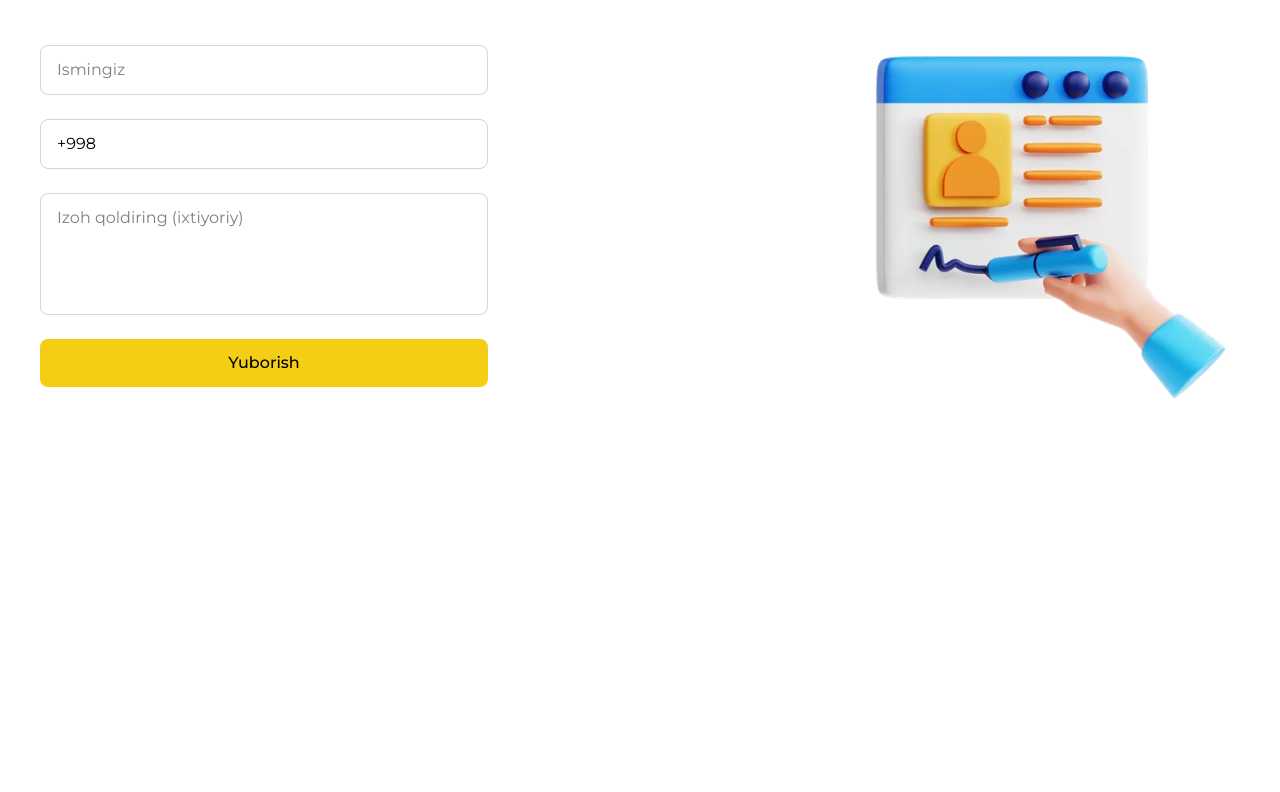
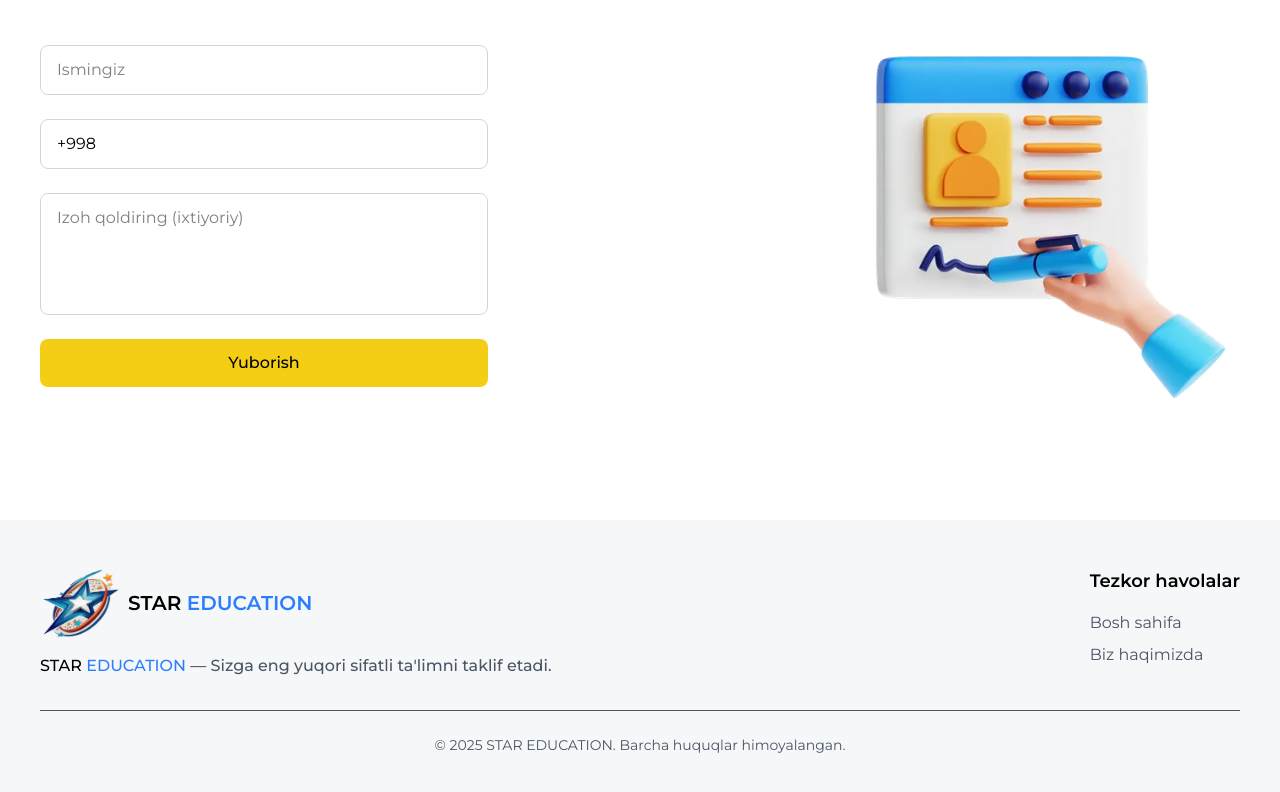
Before and after one commit to 1zzat1lla-Fayzullayev/star_education, a React (Vite) app: page / in a window 1280 px wide. Shown: the part 874-1666 px from the top of the page. Before the commit the page ends 1330 px from the top, so only its background shows below. Built offline with nearby package versions, Linux system fonts and the light colour scheme.

Commit message:
add footer

```diff
--- /dev/null
+++ b/src/components/footer.jsx
@@ -0,0 +1,65 @@
+import React from "react";
+import Wrapper from "../layout/wrapper";
+
+function Footer() {
+  return (
+    <div className="bg-[#F5F7F8] py-12 mt-16 px-[20px] xl:px-0">
+      <Wrapper>
+        <div className="flex md:items-start flex-col md:flex-row justify-between gap-8 px-4 md:px-0">
+          <div className="flex flex-col items-center md:items-start text-center md:text-left gap-4">
+            <div className="flex items-center gap-2">
+              <img
+                src="/logo.png"
+                className="w-[60px] md:w-[80px]"
+                alt="Star Education Logo"
+              />
+              <h2 className="text-[20px] uppercase font-semibold sm:hidden md:block">
+                <span className="text-black">star</span>{" "}
+                <span className="text-blue-500">education</span>
+              </h2>
+            </div>
+            <p className="text-[16px] font-medium text-gray-600">
+              <span className="text-black uppercase">Star</span>{" "}
+              <span className="text-blue-500 uppercase">Education</span> — Sizga
+              eng yuqori sifatli ta'limni taklif etadi.
+            </p>
+          </div>
+
+          <div className="flex flex-col items-center md:items-start gap-4">
+            <h3 className="text-[18px] font-semibold text-black">
+              Tezkor havolalar
+            </h3>
+            <ul className="text-gray-600 space-y-2 text-center md:text-start">
+              <li>
+                <a
+                  href="/"
+                  className="hover:text-blue-500 transition duration-300"
+                >
+                  Bosh sahifa
+                </a>
+              </li>
+              <li>
+                <a
+                  href="/about"
+                  className="hover:text-blue-500 transition duration-300"
+                >
+                  Biz haqimizda
+                </a>
+              </li>
+            </ul>
+          </div>
+        </div>
+
+        <div className="mt-8 border-t pt-6 text-center text-gray-600 text-sm">
+          <p>
+            &copy; {new Date().getFullYear()}{" "}
+            <span className="uppercase">Star Education</span>. Barcha huquqlar
+            himoyalangan.
+          </p>
+        </div>
+      </Wrapper>
+    </div>
+  );
+}
+
+export default Footer;
--- a/src/components/navbar.jsx
+++ b/src/components/navbar.jsx
@@ -20,7 +20,12 @@ function Navbar() {
       <div className="bg-[#F5F7F8] p-2 fixed top-0 left-0 w-full z-[999]">
         <Wrapper>
           <div className="flex items-center justify-between px-[20px] xl:px-0">
-            <img src="/logo.png" className="w-[80px]" />
+            <div className="flex items-center gap-2">
+              <img src="/logo.png" className="w-[60px] md:w-[80px]" />
+              <h2 className="text-[20px] uppercase font-semibold sm:hidden md:block">
+                <span className="text-black">star</span> <span className="text-blue-500">education</span>
+              </h2>
+            </div>
             <Navbar_Ul mobile={false} />
 
             <div
--- a/src/pages/home.jsx
+++ b/src/pages/home.jsx
@@ -2,6 +2,7 @@ import React from "react";
 import Header from "../components/header";
 import NumberOfStudents from "../components/numberOfStudents";
 import Form from "../components/form";
+import Footer from "../components/footer";
 
 function Home() {
   return (
@@ -9,6 +10,7 @@ function Home() {
       <Header />
       <NumberOfStudents />
       <Form />
+      <Footer />
     </>
   );
 }
```
